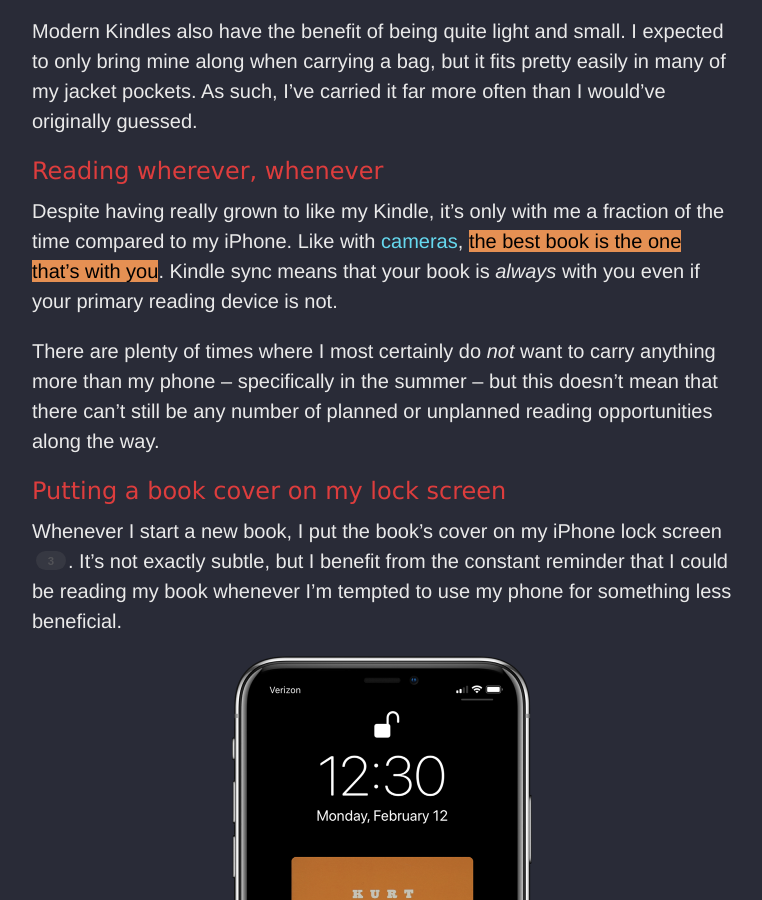
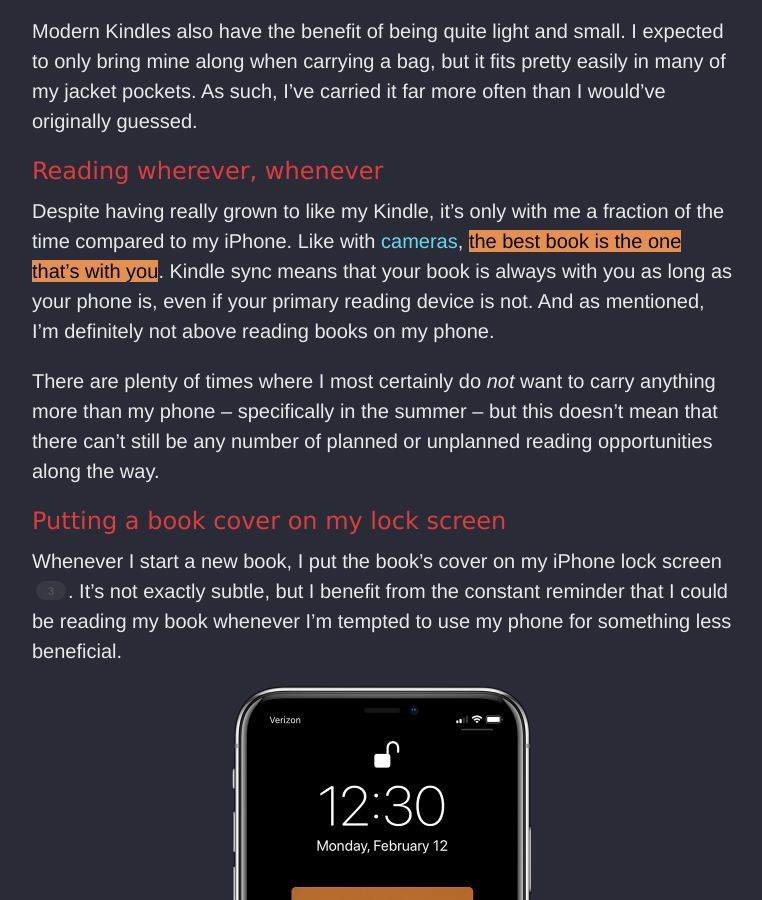
Before and after one commit to irace/irace.github.com, a Jekyll site: the page built from _posts/2018-12-30-how-i-learned-to-read.md, in a window 1280 px wide and 900 px high, scrolled down 3287 px. Shown: the whole window, without its empty margins (258-1020 px from the left). Built offline with Jekyll 4.4.1, drawn with Linux system fonts in a browser that asks for light colours; comment, search, counter and statistics services are not loaded.

Commit message:
Better clarification here

```diff
--- a/_posts/2018-12-30-how-i-learned-to-read.md
+++ b/_posts/2018-12-30-how-i-learned-to-read.md
@@ -49,7 +49,7 @@
 
 ## Reading wherever, whenever
 
-Despite having really grown to like my Kindle, it’s only with me a fraction of the time compared to my iPhone. Like with [cameras](https://www.amazon.com/Best-Camera-One-Thats-You/dp/0321684788), <mark>the best book is the one that’s with you</mark>. Kindle sync means that your book is _always_ with you even if your primary reading device is not.
+Despite having really grown to like my Kindle, it’s only with me a fraction of the time compared to my iPhone. Like with [cameras](https://www.amazon.com/Best-Camera-One-Thats-You/dp/0321684788), <mark>the best book is the one that’s with you</mark>. Kindle sync means that your book is always with you as long as your phone is, even if your primary reading device is not. And as mentioned, I’m definitely not above reading books on my phone.
 
 There are plenty of times where I most certainly do _not_ want to carry anything more than my phone – specifically in the summer – but this doesn’t mean that there can’t still be any number of planned or unplanned reading opportunities along the way.
 
```
